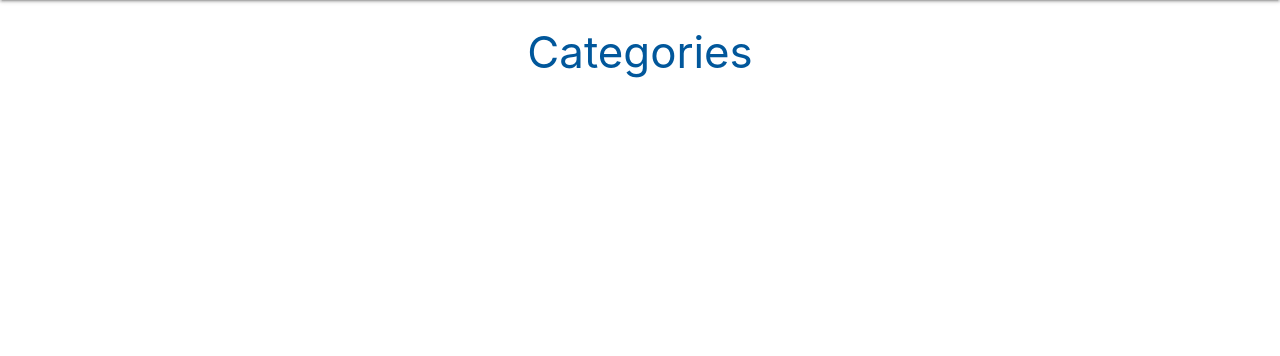
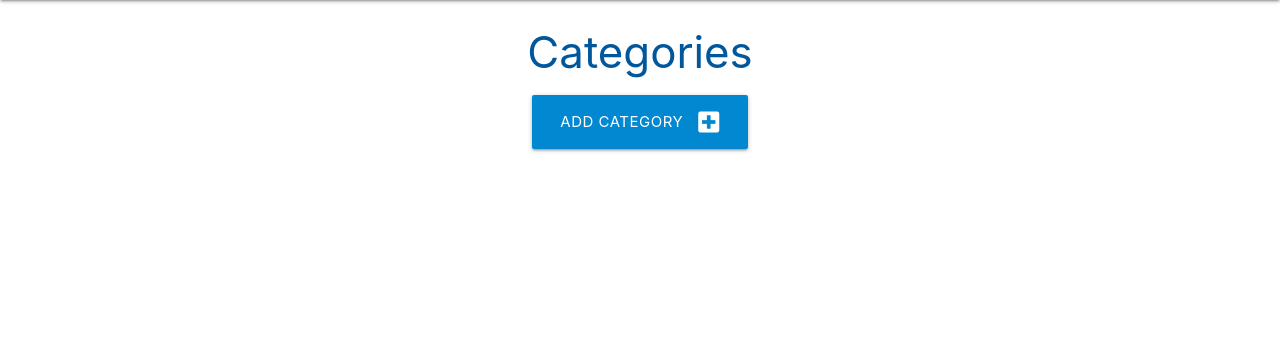
Before and after one commit to EktaMehra/flask-taskmanager, a Flask app: template taskmanager/templates/categories.html in a window 1280 px wide. Shown: the part 64-420 px from the top of the page. Run offline with Flask 2, Linux system fonts and the light colour scheme; the template is opened without the code that fills it, so the values that code supplies are empty.

Commit message:
Add add  category div

```diff
--- a/taskmanager/templates/categories.html
+++ b/taskmanager/templates/categories.html
@@ -3,4 +3,12 @@
 
 <h3 class="light-blue-text text-darken-4 center-align">Categories</h3>
 
+<div class="row">
+    <div class="col s12 center-align">
+        <a href="{{  url_for('add_category')  }}" class="btn-large light-blue darken-2">
+            Add Category <i class="fas fa-plus-square right"></i>
+        </a>
+    </div>
+</div>
+
 {% endblock %}
```
